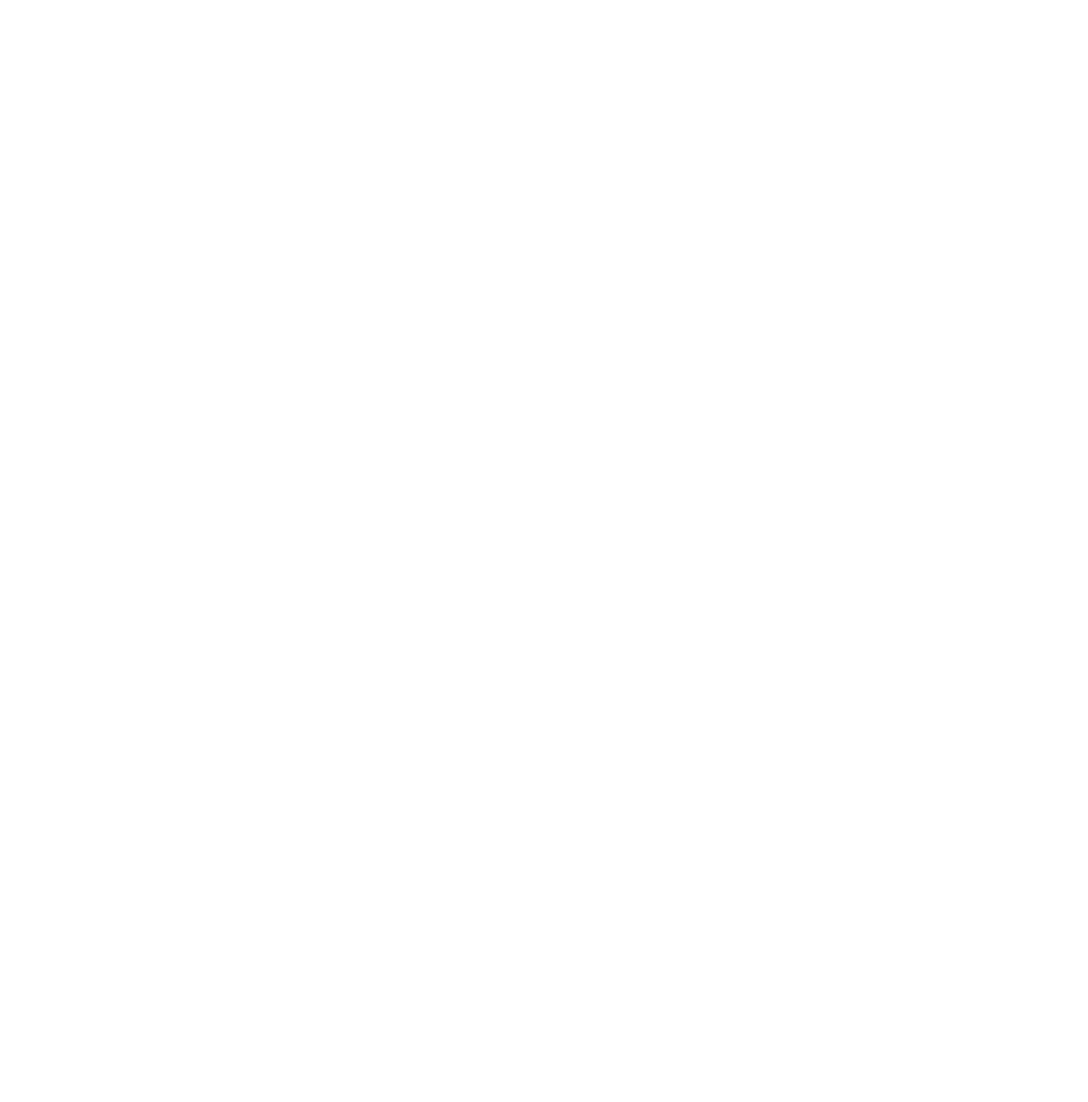
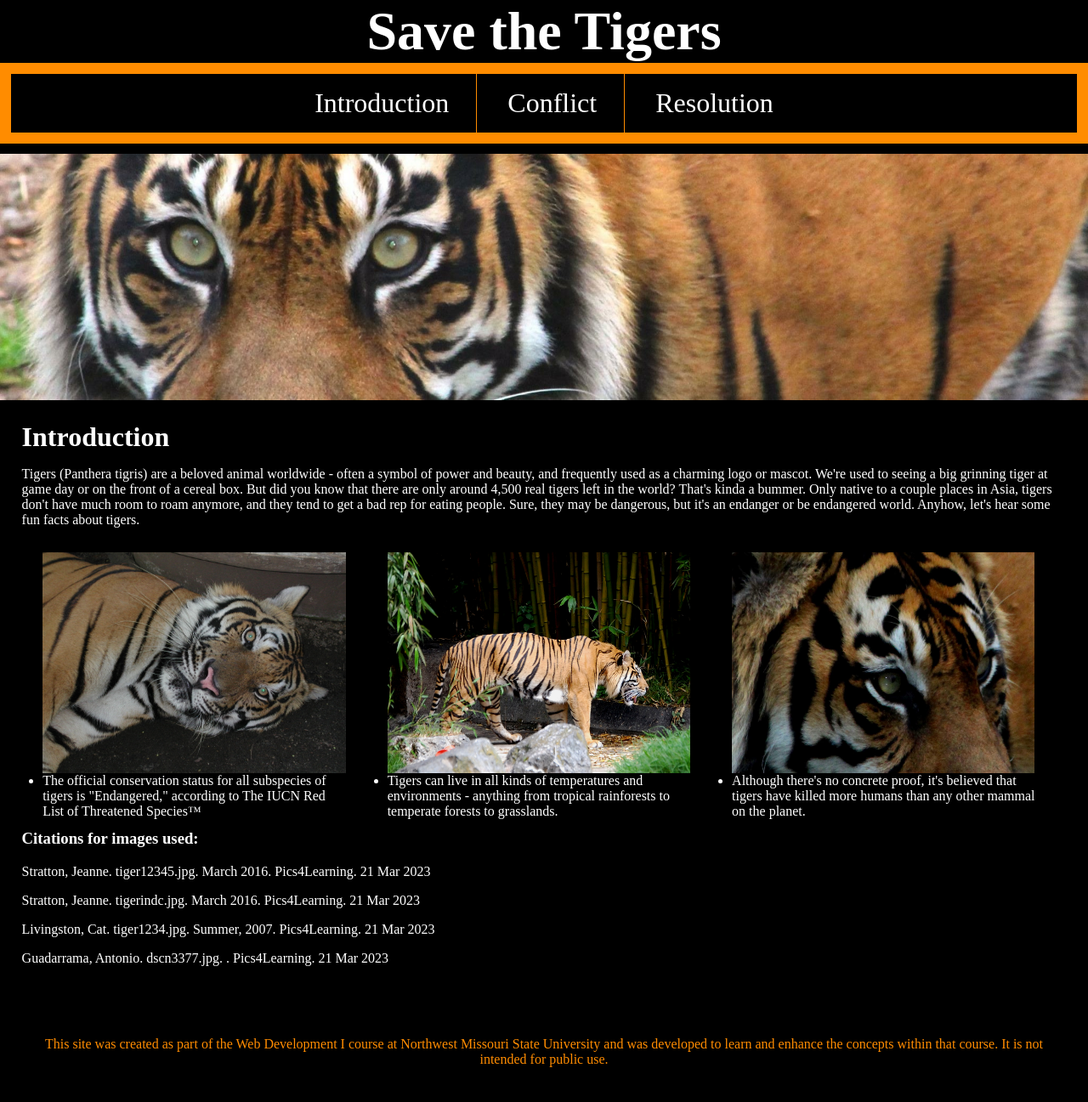
Before and after one commit to 144Sp23/web-project-ssethahall, a plain HTML site: page index.html in a window 1280 px wide. Shown: the whole page at 85% size. Before the commit the page ends 800 px from the top, so only its background shows below. Drawn offline with Linux system fonts and the light colour scheme.

Commit message:
Web Project
Web Project for Web Dev 1.

```diff
--- /dev/null
+++ b/css/styles.css
@@ -0,0 +1,118 @@
+body, header, nav, main, footer, img, h1, ul {
+    background: #000;
+    margin: 0;
+    padding: 0;
+    border: 0;
+}
+
+/* Style rules for images */
+img {
+    max-width: 100%;
+    display: block;
+}
+
+/* Style rules for mobile viewport */
+
+
+/* Style rules for header */
+header {
+    background-color: darkorange;
+    text-align: center;
+	font-size: 2em;
+	color: #fff;
+}
+
+header h1 {
+    margin: 0 auto;
+}
+
+/* Style rules for nav */
+nav {
+    background-color: darkorange;
+    padding: 1%;
+    margin-bottom: 1%;
+}
+
+nav ul {
+    list-style-type: none;
+    text-align: center;
+}
+
+nav li {
+    display: block;
+    font-size: 2em;
+    border-top: 1px solid darkorange;
+}
+
+nav li a {
+    display: block;
+    color: #fff;
+    text-align: center;
+    padding: 0.5em 1em;
+    text-decoration: none;
+}
+
+/* Show mobile class, hide desktop class */
+.mobile {
+    display: block;
+}
+
+.desktop {
+    display: none;
+}
+
+/* Style rules for main */
+main {
+    padding: 2%;
+    background-color: #000;
+    overflow: auto;
+    color: #fff;
+}
+
+#threat, #range, #maneater {
+    width: 29%;
+    float: left;
+    margin: 0;
+    padding: 1% 2%
+}
+
+#links {
+    background-color: darkorange;
+    text-align: center;
+    color: #000;
+}
+
+/* Media query for Desktop Viewport */
+@media screen and (min-width: 769px) {
+
+   /* Desktop Viewport: Show desktop class, hide mobile class */
+    .desktop {
+        display: block;
+    }
+
+    .mobile {
+        display: none;
+    }
+
+    nav li {
+        border-top: none;
+        display: inline-block;
+        border-right: 1px solid darkorange;
+    }
+
+    nav li:last-child {
+        border-right: none;
+    }
+
+    nav li a:hover {
+        color: darkorange;
+        background-color: #000
+    }
+
+}
+
+footer {
+    text-align: center;
+    padding: 2%;
+    color: darkorange;
+}
--- a/index.html
+++ b/index.html
@@ -1,9 +1,76 @@
 <!DOCTYPE html>
 <html lang="en">
+
 <head>
+<meta name="viewport" content="width=device-width, initial-scale=1">
+<title>Endangered Tiger Species</title>
+<meta charset="utf-8">
+<link rel="stylesheet" href="css/styles.css">
+    </head>
 
-</head>
 <body>
 
+    <header>
+        <h1>Save the Tigers</h1>
+    </header>
+
+    <nav>
+        <ul>
+            <li><a href="index.html">Introduction</a></li>
+            <li><a href="conflict.html">Conflict</a></li>
+            <li><a href="resolution.html">Resolution</a></li>
+        </ul>
+    </nav>
+
+    <!-- Hero Image -->
+    <div id="hero">
+        <img src="images/tiger12345.jpg" alt="Tiger">
+    </div>
+    <main>
+
+        <div class="mobile">
+            <h1>Introduction</h1>
+            <p>Tigers (Panthera tigris) are a beloved animal worldwide - often a symbol of power and beauty, and frequently used as a charming logo or mascot. We're used to seeing a big grinning tiger at game day or on the front of a cereal box. But did you know that there are only around 4,500 real tigers left in the world? That's kinda a bummer. Only native to a couple places in Asia, tigers don't have much room to roam anymore, and they tend to get a bad rep for eating people. Sure, they may be dangerous, but it's an endanger or be endangered world.</p>
+        </div>
+
+        <div class="desktop">
+
+            <h1>Introduction</h1>
+            <p>Tigers (Panthera tigris) are a beloved animal worldwide - often a symbol of power and beauty, and frequently used as a charming logo or mascot. We're used to seeing a big grinning tiger at game day or on the front of a cereal box. But did you know that there are only around 4,500 real tigers left in the world? That's kinda a bummer. Only native to a couple places in Asia, tigers don't have much room to roam anymore, and they tend to get a bad rep for eating people. Sure, they may be dangerous, but it's an endanger or be endangered world. Anyhow, let's hear some fun facts about tigers.</p>
+
+            <div id="threat">
+                <img src="images/Tiger1.jpg" alt="Tiger" height="260" width="400">
+                <ul>
+                    <li>The official conservation status for all subspecies of tigers is "Endangered," according to The IUCN Red List of Threatened Species™</li>
+                </ul>
+            </div>
+
+            <div id="range">
+                <img src="images/Tiger2.jpg" alt="Tiger" height="260" width="400">
+                <ul>
+                    <li>Tigers can live in all kinds of temperatures and environments - anything from tropical rainforests to temperate forests to grasslands.</li>
+                </ul>
+            </div>
+
+            <div id="maneater">
+                <img src="images/Tiger3.jpg" alt="Tiger" height="260" width="400">
+                <ul>
+                    <li>Although there's no concrete proof, it's believed that tigers have killed more humans than any other mammal on the planet.</li>
+                </ul>
+            </div>
+            <h3>Citations for images used:</h3>
+            <p>Stratton, Jeanne. tiger12345.jpg. March 2016. Pics4Learning. 21 Mar 2023</p>
+            <p>Stratton, Jeanne. tigerindc.jpg. March 2016. Pics4Learning. 21 Mar 2023 </p>
+            <p>Livingston, Cat. tiger1234.jpg. Summer, 2007. Pics4Learning. 21 Mar 2023 </p>
+            <p>Guadarrama, Antonio. dscn3377.jpg. . Pics4Learning. 21 Mar 2023 </p>
+        </div>
+
+    </main>
+
+    <footer>
+        <p>This site was created as part of the Web Development I course at Northwest Missouri State University and was developed to learn and enhance the concepts within that course. It is not intended for public use.</p>
+    </footer>
+
 </body>
+
 </html>
```
Also changed, not shown: conflict.html (added, +47 -0 lines), resolution.html (added, +50 -0 lines), template.html (added, +35 -0 lines), images/Tiger1.jpg (added), images/Tiger2.jpg (added), images/Tiger3.jpg (added), images/tiger12345.jpg (added).
